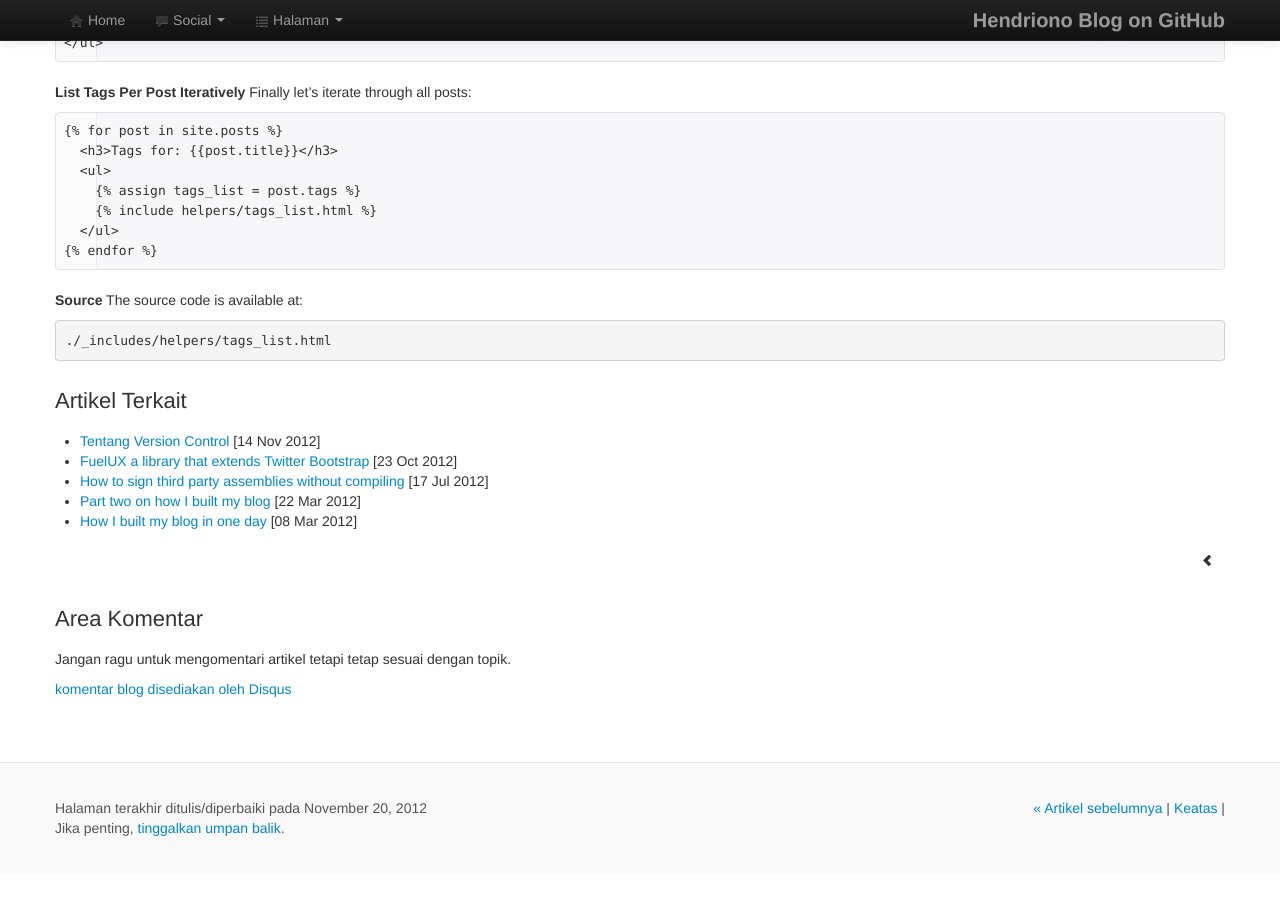
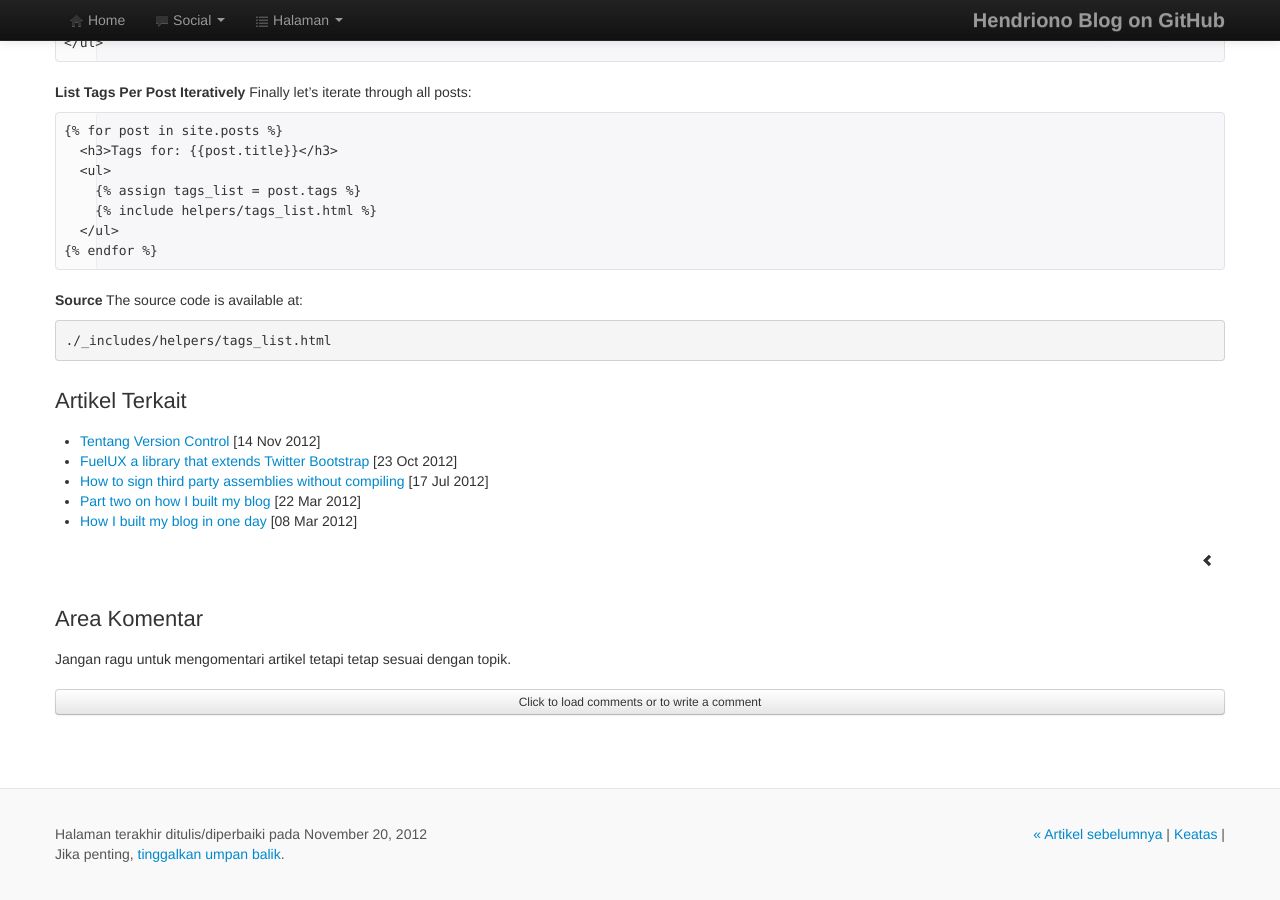
Before and after one commit to hendriono/hendriono.github.com, a Jekyll site: the page built from _posts/2012-11-17-Tags-List.markdown, in a window 1280 px wide and 900 px high, scrolled down 639 px. Built offline with Jekyll 4.4.1, drawn with Linux system fonts in a browser that asks for light colours; nearby versions of some CDN libraries; Markdown is read by kramdown in place of the engine named in the settings; comment, search, counter and statistics services are not loaded; before the commit the page ends 1513 px from its top, so only the background shows below that; part of the change alters nothing that is shown.

Commit message:
Perbaikan
Load pada komentar

```diff
--- a/_includes/post_footer.html
+++ b/_includes/post_footer.html
@@ -26,18 +26,7 @@
     <h2>Area Komentar</h2>
       <p>Jangan ragu untuk mengomentari artikel tetapi tetap sesuai dengan topik.</p>
     <div id="disqus_thread"></div>
-    <script type="text/javascript">
-      var disqus_shortname = '{{ site.author.disqus_shortname }}';
-      var disqus_identifier = '{{ page.url }}';
-      var disqus_url = 'http://hendriono.github.com{{ page.url }}';
-      (function() {
-        var dsq = document.createElement('script'); dsq.type = 'text/javascript'; dsq.async = true;
-        dsq.src = 'http://' + disqus_shortname + '.disqus.com/embed.js';
-        (document.getElementsByTagName('head')[0] || document.getElementsByTagName('body')[0]).appendChild(dsq);
-      })();
-    </script>
-    <noscript>Mohon aktifkan JavaScript untuk melihat <a href="http://disqus.com/?ref_noscript">komentar yang disediakan oleh Disqus.</a></noscript>
-    <a href="http://disqus.com" class="dsq-brlink">komentar blog disediakan oleh <span class="logo-disqus">Disqus</span></a>
+    <button class="btn btn-small" onclick="$.ajaxSetup({cache:true});$.getScript(&quot;http://hendgithub.disqus.com/embed.js&quot;);$.ajaxSetup({cache:false});$(this).remove();" style="width:100%;margin:10px auto;" type="button">Click to load comments or to write a comment</button>
     {% endif %}
   </div>
 </div>
--- a/js/custom.js
+++ b/js/custom.js
@@ -30,4 +30,23 @@ jQuery(document).ready(function() {
 			'displayAccountInformations': false,
 			'displayLanguage': false
 		});
+  if (!(document.location.protocol == "file:" || document.location.host == "localhost")) {
+  $('<div class="alert">Please keep your comments relevant to this post and try not to comment something like only "Thanks" in entire comment, use the Like button of Disqus, instead. You can use <a href="http://docs.disqus.com/help/19/">some HTML tags</a> if you like.</div>').insertAfter($("#post-comments h2"));
+  var g = "?";
+  $.each($("a[href$=#disqus_thread]"), function (c, b) {
+    g += "url" + c + "=" + encodeURIComponent(b.href) + "&"
+  });
+  $.ajaxSetup({
+    cache: true
+  });
+  $.getScript("http://disqus.com/forums/hendgithub/get_num_replies.js" + g);
+  var f = document.location.href;
+  if (f.indexOf("#disqus_thread") >= 0 || f.indexOf("#comment-") >= 0 || f.indexOf("?showComment=") >= 0) {
+    $.getScript("http://hendgithub.disqus.com/embed.js");
+    $("#comments-loader-button").remove()
+  }
+  $.ajaxSetup({
+    cache: false
+  })
+  }
 });
```
